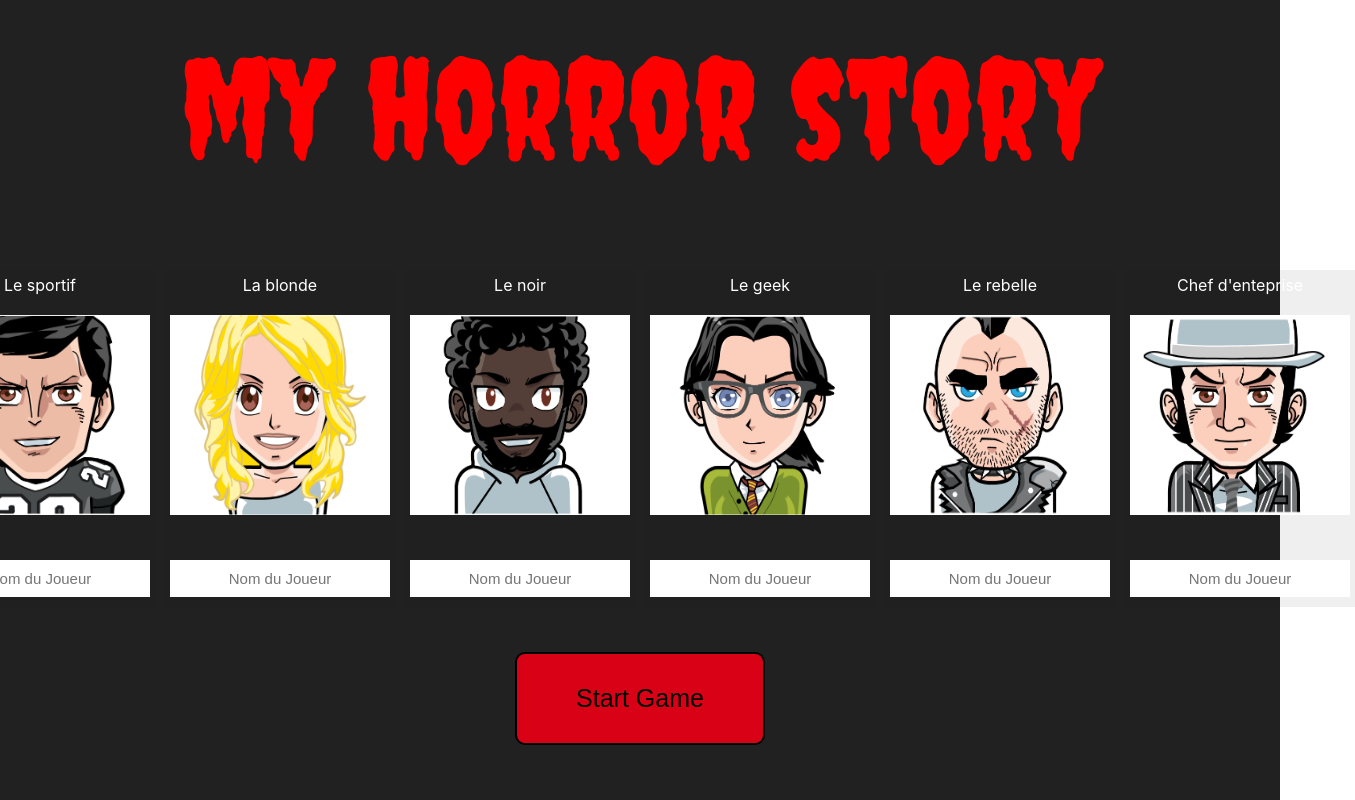
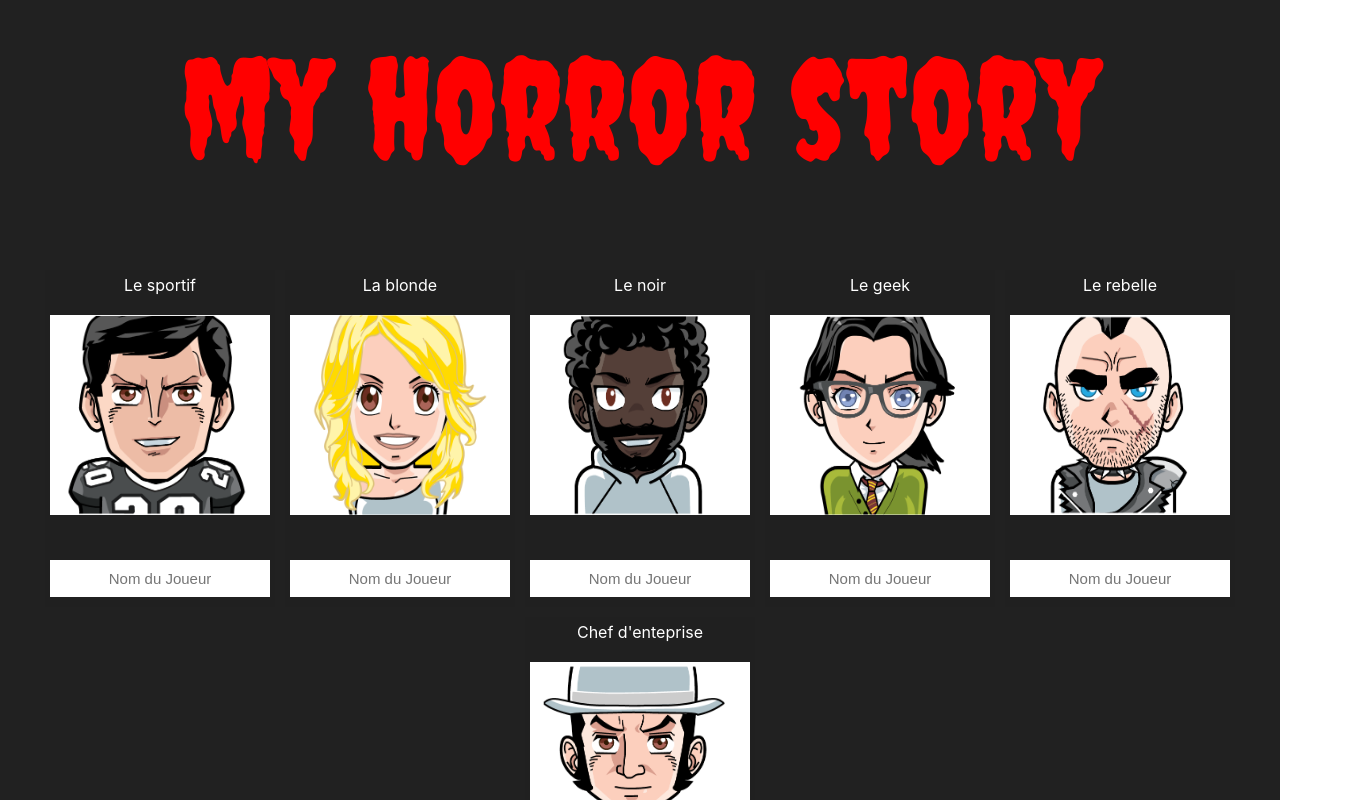
Before and after one commit to Chopin85/Hackathon, a React (Create React App) app: page / in a window 1280 px wide. Shown: the top 800 px of the page, 1355 px wide, since content can reach past the window. Built offline with nearby package versions, Linux system fonts and the light colour scheme.

Commit message:
Mise A jour css

```diff
--- a/src/App.css
+++ b/src/App.css
@@ -6,7 +6,7 @@
 
 .App {
   text-align: center;
-
+  background: #212121;
 }
 
 .App-logo {
--- a/src/components/home.css
+++ b/src/components/home.css
@@ -10,6 +10,7 @@
     display: flex;
     flex: row;
     justify-content: center;
+    flex-wrap: wrap;
 }
 
 
```
